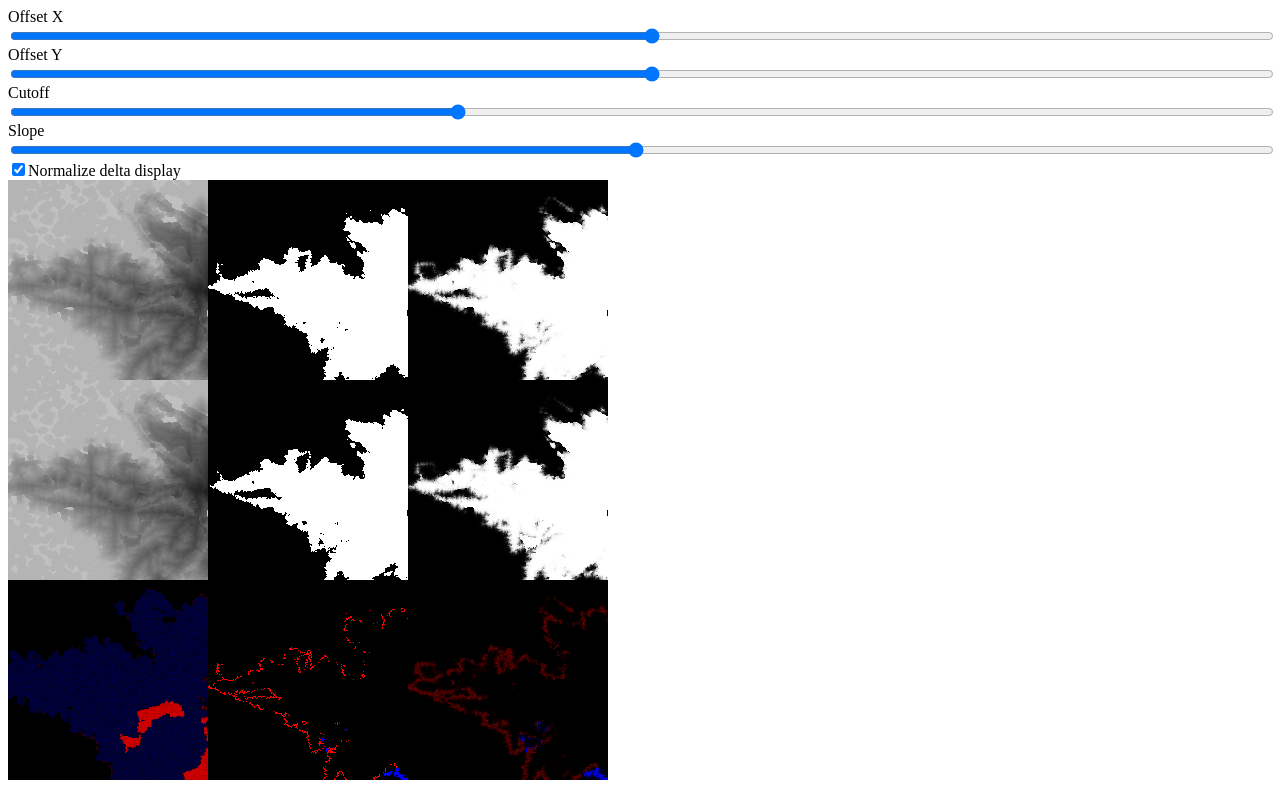
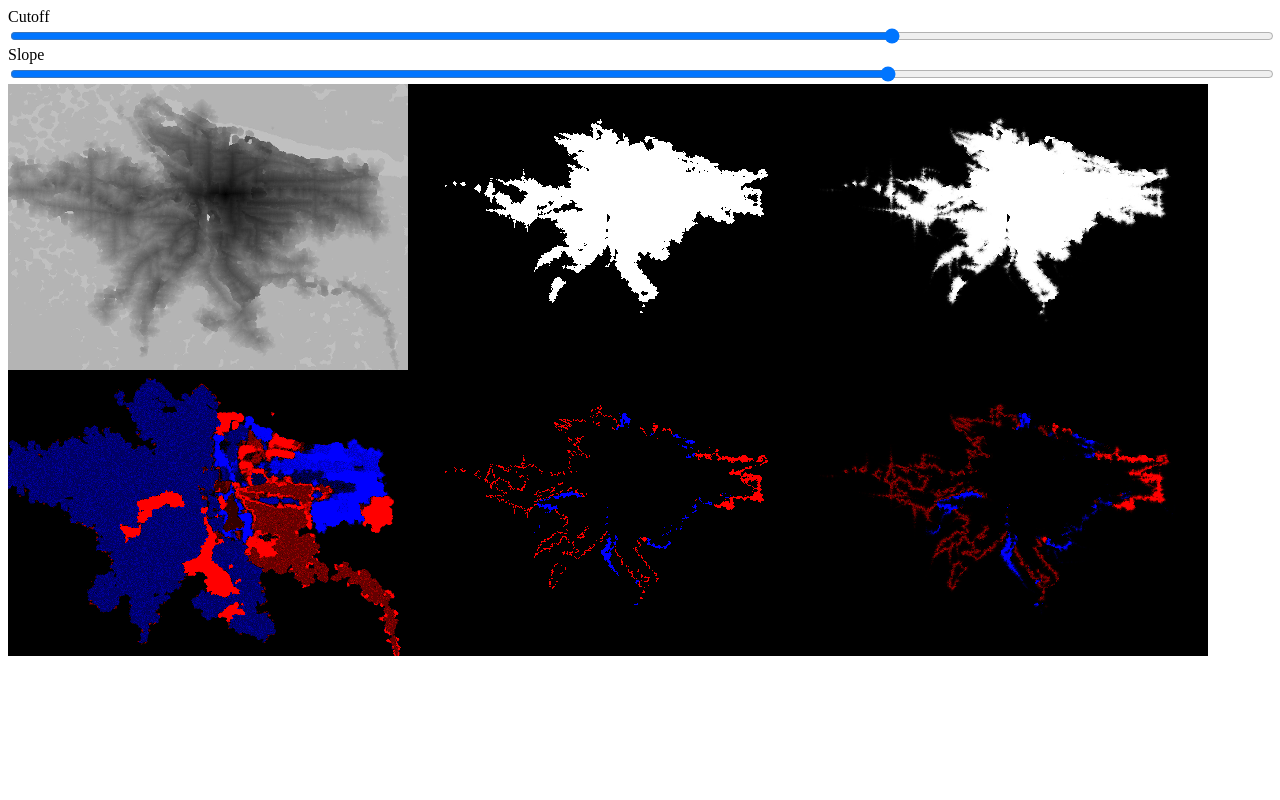
Before and after one commit to abyrd/sigmoid, a plain HTML site: page index.html in a window 1280 px wide. Drawn offline with Linux system fonts and the light colour scheme.

Commit message:
remove offset display and normalize switch. cascade redraws.

```diff
--- a/index.html
+++ b/index.html
@@ -1,29 +1,17 @@
 <body>
 
-    <div width="750px">
-        <label for="offsetX">Offset X</label>
-        <input type="range" id="offsetX" min="-125" max="125" value="2" />
-    </div>
-    <div>
-        <label for="offsetY">Offset Y</label>
-        <input type="range" id="offsetY" min="-125" max="125" value="2" />
-    </div>
     <div>
         <label for="cutoff">Cutoff</label>
-        <input type="range" id="cutoff" min="0" max="255" value="90" />
+        <input type="range" id="cutoff" min="0" max="100" value="70" />
     </div>
     <div>
         <label for="slope">Slope</label>
-        <input type="range" id="slope" min="0.01" max="1" step="0.001" value="0.5" />
-    </div>
-    <div>
-        <input type="checkbox" id="normalize" checked="true">Normalize delta display</input>
+        <input type="range" id="slope" min="0.01" max="1" step="0.001" value="0.7" />
     </div>
 
     <!-- A grid with rows (centered, offset, difference) and columns (distance, threshold, logistic) -->
     <!-- make canvas here instead of programmatically? make divs programmatically? -->
     <div id="centerRow"> </div>
-    <div id="offsetRow"> </div>
     <div id="deltaRow"> </div>
 
     <!-- Final conclusion: add a slider that progressively adds more and more office buildings into a total accessibility indicator (sums and normalizes), which still has the sigmoid and hard cutoff options. -->
@@ -37,8 +25,8 @@
 // On canvases: https://www.mapbox.com/bites/00009/
 // Use specific-width arrays
 
-var width = 200;
-var height = 200;
+var width = 400;
+var height = 286;
 var N = width * height;
 
 function makeCanvas (id, parent) {
@@ -138,25 +126,16 @@ function elementWiseDelta (array0, array1) {
 
 // Grab sliders and other input widgets and set their widths
 
-var offsetX = document.getElementById("offsetX");
-offsetX.style.width = "100%";
-var offsetY = document.getElementById("offsetY");
-offsetY.style.width = "100%";
 var cutoff = document.getElementById("cutoff");
 cutoff.style.width = "100%";
 var slope = document.getElementById("slope");
 slope.style.width = "100%";
-var normalize = document.getElementById("normalize");
 
 // Create a grid of canvases
 
 var centerDistanceCanvas  = makeCanvas('centerDistanceCanvas',  'centerRow');
 var centerThresholdCanvas = makeCanvas('centerThresholdCanvas', 'centerRow');
 var centerLogisticCanvas  = makeCanvas('centerLogisticCanvas',  'centerRow');
-
-var offsetDistanceCanvas  = makeCanvas('offsetDistanceCanvas',  'offsetRow');
-var offsetThresholdCanvas = makeCanvas('offsetThresholdCanvas', 'offsetRow');
-var offsetLogisticCanvas  = makeCanvas('offsetLogisticCanvas',  'offsetRow');
 
 var deltaDistanceCanvas  = makeCanvas('deltaDistanceCanvas',  'deltaRow');
 var deltaThresholdCanvas = makeCanvas('deltaThresholdCanvas', 'deltaRow');
@@ -179,47 +158,28 @@ var deltaDistanceData;
 var deltaThresholdData;
 var deltaLogisticData;
 
-// Distance data from center point never changes so only calculate and display it once
-var centerDistanceData  = makeDistanceData(width / 2, height / 2);
-applyDataToCanvas(centerDistanceCanvas,  centerDistanceData,  1.5);
-
-// Distance data from off-of-center point, changes whenever x and y sliders move
-function updateOffsetDistance() {
-    //offsetDistanceData = makeDistanceData(width / 2 + parseInt(offsetX.value), height / 2 + parseInt(offsetY.value));
+function updateAll() {
     deltaDistanceData  = elementWiseDelta(centerDistanceData,  offsetDistanceData);
-    applyDataToCanvas(centerDistanceCanvas, offsetDistanceData, 1.5);
-    applyDataToCanvas(offsetDistanceCanvas, offsetDistanceData, 1.5);
-    var deltaScale = normalize.checked ? 0 : 50;
-    applyDataToCanvas(deltaDistanceCanvas, deltaDistanceData, deltaScale, true); // auto normalize, bidirectional signal
-    updateCanvases(); // cascade redraw of all other canvases
+    applyDataToCanvas(centerDistanceCanvas, centerDistanceData, 1.5);
+    applyDataToCanvas(deltaDistanceCanvas, deltaDistanceData, 50, true); // auto normalize, bidirectional signal
+    updateThreshold(); // cascade redraw of all other canvases
 }
 
-// Threshold and logistic curve displays, update whenever any parameters change
-function updateCanvases () {
+function updateThreshold () {
+    centerThresholdData = threshold(centerDistanceData, cutoff.value);
+    offsetThresholdData = threshold(offsetDistanceData, cutoff.value);
+    deltaThresholdData = elementWiseDelta(centerThresholdData, offsetThresholdData);
+    applyDataToCanvas(centerThresholdCanvas, centerThresholdData, 255);
+    applyDataToCanvas(deltaThresholdCanvas, deltaThresholdData, 255, true);
+    updateLogistic(); // cascade redraw of sigmoid smoothed data
+};
 
-    // Centered departure point
-    centerThresholdData = threshold(centerDistanceData, cutoff.value);
+function updateLogistic () {
     centerLogisticData = logistic(centerDistanceData, cutoff.value, slope.value);
-
-    // Off-center departure point
-    offsetThresholdData = threshold(offsetDistanceData, cutoff.value);
     offsetLogisticData = logistic(offsetDistanceData, cutoff.value, slope.value);
-
-    // The difference of the offset and centered results
-    deltaThresholdData = elementWiseDelta(centerThresholdData, offsetThresholdData);
     deltaLogisticData = elementWiseDelta(centerLogisticData,  offsetLogisticData);
-
-    var deltaScale = normalize.checked ? 0 : 350;
-
-    applyDataToCanvas(centerThresholdCanvas, centerThresholdData, 255);
     applyDataToCanvas(centerLogisticCanvas,  centerLogisticData , 255);
-
-    applyDataToCanvas(offsetThresholdCanvas, offsetThresholdData, 255);
-    applyDataToCanvas(offsetLogisticCanvas,  offsetLogisticData , 255);
-
-    applyDataToCanvas(deltaThresholdCanvas,  deltaThresholdData,  255,        true);
-    applyDataToCanvas(deltaLogisticCanvas,   deltaLogisticData ,  deltaScale, true);
-
+    applyDataToCanvas(deltaLogisticCanvas,   deltaLogisticData ,  350, true);
 };
 
 // Load travel time data A from an image file.
@@ -236,11 +196,10 @@ imga.onload = function() {
         for (var x = 0; x < width; x++) {
             var pos = y * width + x;
             dat[pos] = rgbaData.data[4 * pos];
-            console.log(dat[y * width + x]);
         }
     }
     centerDistanceData = dat;
-    updateOffsetDistance();
+    updateAll(); // trigger full redraw when image data is processed
 };
 imga.src = "pdx_raster_a.png";
 
@@ -258,25 +217,19 @@ imgb.onload = function() {
         for (var x = 0; x < width; x++) {
             var pos = y * width + x;
             dat[pos] = rgbaData.data[4 * pos];
-            console.log(dat[y * width + x]);
         }
     }
     offsetDistanceData = dat;
-    updateOffsetDistance();
+    updateAll(); // trigger full redraw when image data is processed
 };
 imgb.src = "pdx_raster_b.png";
 
-
-
 // The change event is triggered on mouse release; the input event is triggered on mouse move.
 // TODO centered images do not always need to be updated. Cutoff and slope for the two rows could be decoupled.
-offsetX.oninput = updateOffsetDistance;
-offsetY.oninput = updateOffsetDistance;
-cutoff.oninput = updateCanvases;
-slope.oninput = updateCanvases;
-normalize.onchange = updateOffsetDistance;
+cutoff.oninput = updateThreshold;
+slope.oninput = updateLogistic;
 
-updateOffsetDistance(); // trigger full redraw on page load
+updateAll(); // trigger full redraw
 
 // TODO ondrag for the three offset canvases
 
```
